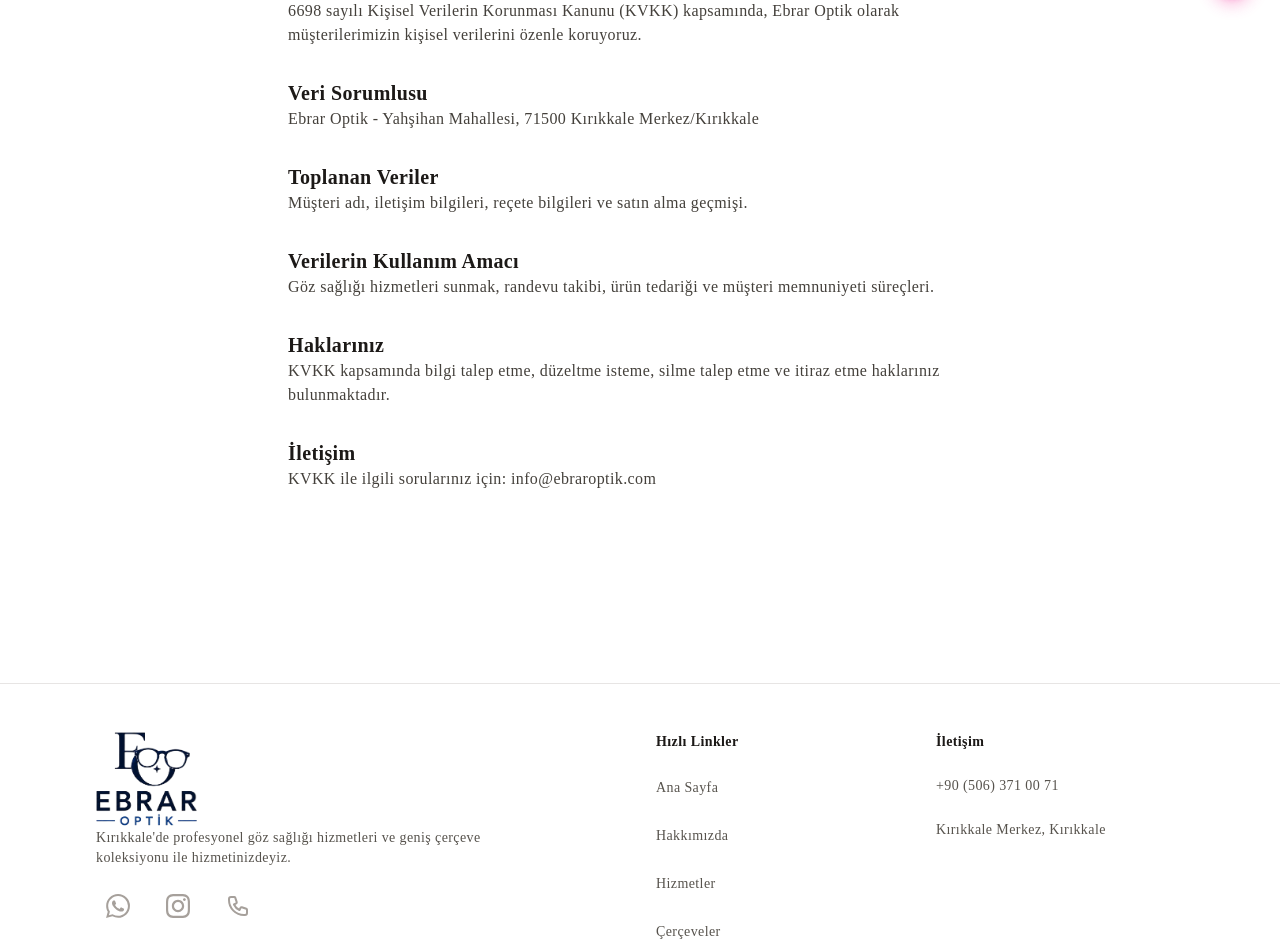
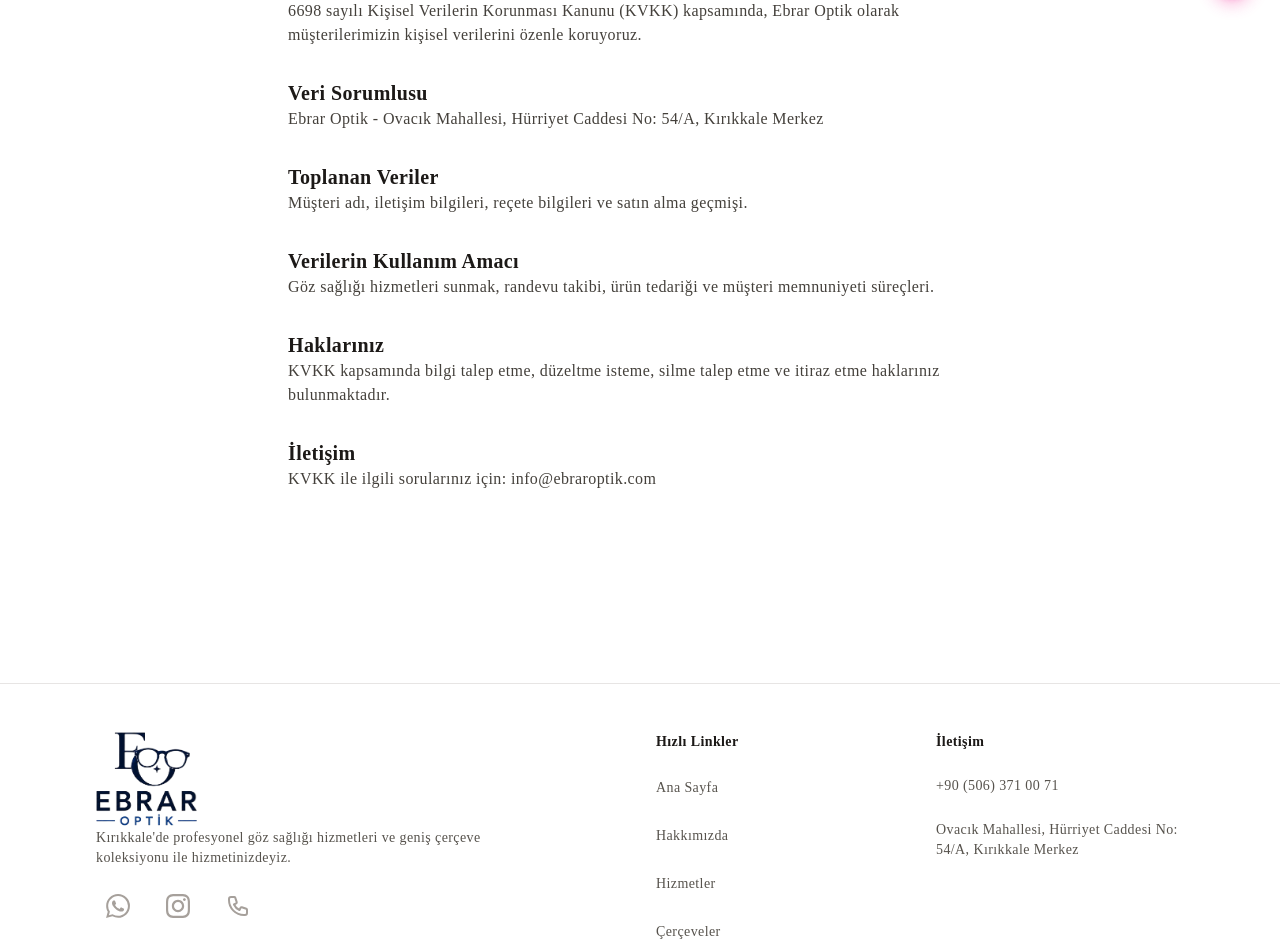
Before and after one commit to temreyildirim8/ebrar-optik, a Next.js app: page /kvkk in a window 1280 px wide. Shown: the part 198-1139 px from the top of the page. Built offline with nearby package versions, Linux system fonts and the light colour scheme.

Commit message:
fix: hotfixes v3

```diff
--- a/src/app/kvkk/page.tsx
+++ b/src/app/kvkk/page.tsx
@@ -14,7 +14,7 @@
             Veri Sorumlusu
           </h2>
           <p className="text-stone-700 dark:text-stone-300">
-            Ebrar Optik - Yahşihan Mahallesi, 71500 Kırıkkale Merkez/Kırıkkale
+            Ebrar Optik - Ovacık Mahallesi, Hürriyet Caddesi No: 54/A, Kırıkkale Merkez
           </p>
           <h2 className="mt-8 text-xl font-semibold text-stone-900 dark:text-stone-50">
             Toplanan Veriler
--- a/src/app/layout.tsx
+++ b/src/app/layout.tsx
@@ -83,17 +83,15 @@
       email: "ebraroptik@gmail.com",
       address: {
         "@type": "PostalAddress",
-        streetAddress:
-          "Yahşihan Yeni Mahalle, Özdemir Bayraktar Caddesi, No: 9",
-        addressLocality: "Yahşihan",
+        streetAddress: "Ovacık Mahallesi, Hürriyet Caddesi No: 54/A",
+        addressLocality: "Kırıkkale Merkez",
         addressRegion: "Kırıkkale",
-        postalCode: "71400",
         addressCountry: "TR",
       },
       geo: {
         "@type": "GeoCoordinates",
-        latitude: "39.8569",
-        longitude: "33.4344",
+        latitude: "39.8441708",
+        longitude: "33.5033221",
       },
       openingHoursSpecification: [
         {
@@ -105,7 +103,6 @@
             "Thursday",
             "Friday",
             "Saturday",
-            "Sunday",
           ],
           opens: "09:00",
           closes: "19:30",
--- a/src/components/Footer.tsx
+++ b/src/components/Footer.tsx
@@ -124,7 +124,7 @@
                     +90 (506) 371 00 71
                   </a>
                 </li>
-                <li>Kırıkkale Merkez, Kırıkkale</li>
+                <li>Ovacık Mahallesi, Hürriyet Caddesi No: 54/A, Kırıkkale Merkez</li>
               </ul>
             </address>
           </div>
--- a/src/components/sections/ContactSection.tsx
+++ b/src/components/sections/ContactSection.tsx
@@ -11,7 +11,7 @@
   const googleMapsLink =
     "https://google.com/maps/place/Ovac%C4%B1k,+H%C3%BCrriyet+Cd.+No:54,+71200+K%C4%B1r%C4%B1kkale+Merkez%2FK%C4%B1r%C4%B1kkale/@39.8441708,33.500299,17z/data=!3m1!4b1!4m6!3m5!1s0x4081df0a7b97fc47:0x5eefc1b311bc3aac!8m2!3d39.8441708!4d33.5033221!16s%2Fg%2F11q2wwjhkl?hl=tr&entry=ttu";
   const embeddedMapUrl =
-    "https://www.google.com/maps/embed?pb=!1m18!1m12!1m3!1d609.8776954576381!2d33.5138127!3d39.839667!2m3!1f0!2f0!3f0!3m2!1i1024!2i768!4f13.1!3m3!1m2!1s0x14d8e5b6a0a0a0a0%3A0xa0a0a0a0a0a0a0a0!2sEbrar%20Optik%2C%20Ovac%C4%B1k%20Mahallesi%2C%20H%C3%BCrriyet%20Caddesi%2C%20K%C4%B1r%C4%B1kkale!5e0!3m2!1str!2str!4v1709904000000!5m2!1str!2str";
+    "https://www.google.com/maps/embed?pb=!1m18!1m12!1m3!1d609.8776954576381!2d33.5033221!3d39.8441708!2m3!1f0!2f0!3f0!3m2!1i1024!2i768!4f13.1!3m3!1m2!1s0x4081df0a7b97fc47%3A0x5eefc1b311bc3aac!2sEbrar%20Optik%2C%20Ovac%C4%B1k%20Mahallesi%2C%20H%C3%BCrriyet%20Caddesi%2C%20K%C4%B1r%C4%B1kkale!5e0!3m2!1str!2str!4v1709904000000!5m2!1str!2str";
 
   return (
     <section
@@ -179,7 +179,7 @@
                 Adres
               </h3>
               <p className="text-base text-stone-600 dark:text-stone-300">
-                Ovacık Mahallesi, Hürriyet Caddesi 54/37, Kırıkkale 71100
+                Ovacık Mahallesi, Hürriyet Caddesi No: 54/A, Kırıkkale Merkez
               </p>
             </Card>
           </StaggerItem> */}
@@ -230,7 +230,7 @@
                 >
                   <address className="not-italic">
                     <p className="text-base leading-relaxed text-stone-700 dark:text-stone-300">
-                      Ovacık Mahallesi, Hürriyet Caddesi 54/37, Kırıkkale 71100
+                      Ovacık Mahallesi, Hürriyet Caddesi No: 54/A, Kırıkkale Merkez
                     </p>
                   </address>
                 </a>
@@ -264,8 +264,12 @@
                 </div>
                 <div className="space-y-2 text-base text-stone-700 dark:text-stone-300">
                   <div className="flex justify-between">
-                    <span>Her gün:</span>
+                    <span>Pazartesi - Cumartesi:</span>
                     <span className="font-medium">09:00 - 19:30</span>
+                  </div>
+                  <div className="flex justify-between">
+                    <span>Pazar:</span>
+                    <span className="font-medium">Kapalı</span>
                   </div>
                 </div>
               </Card>
```
